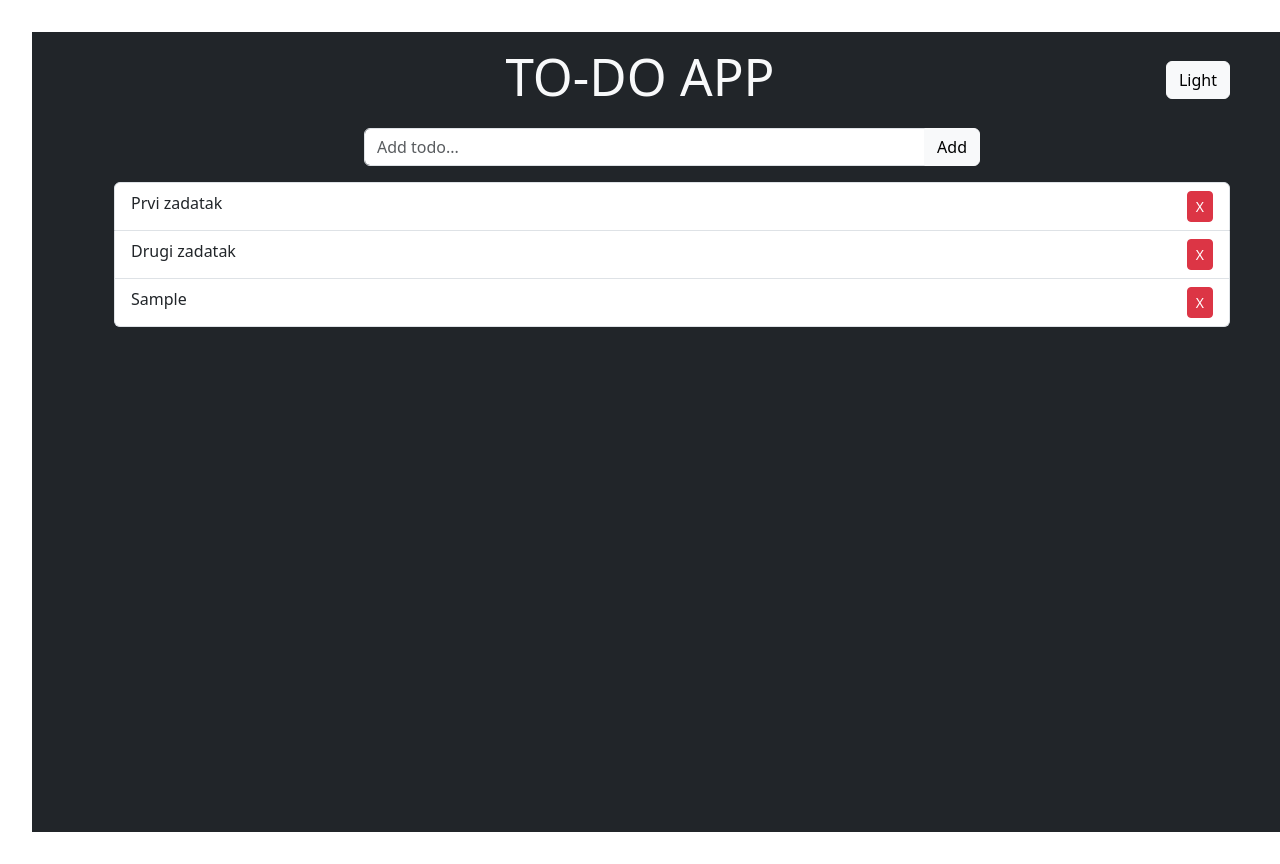
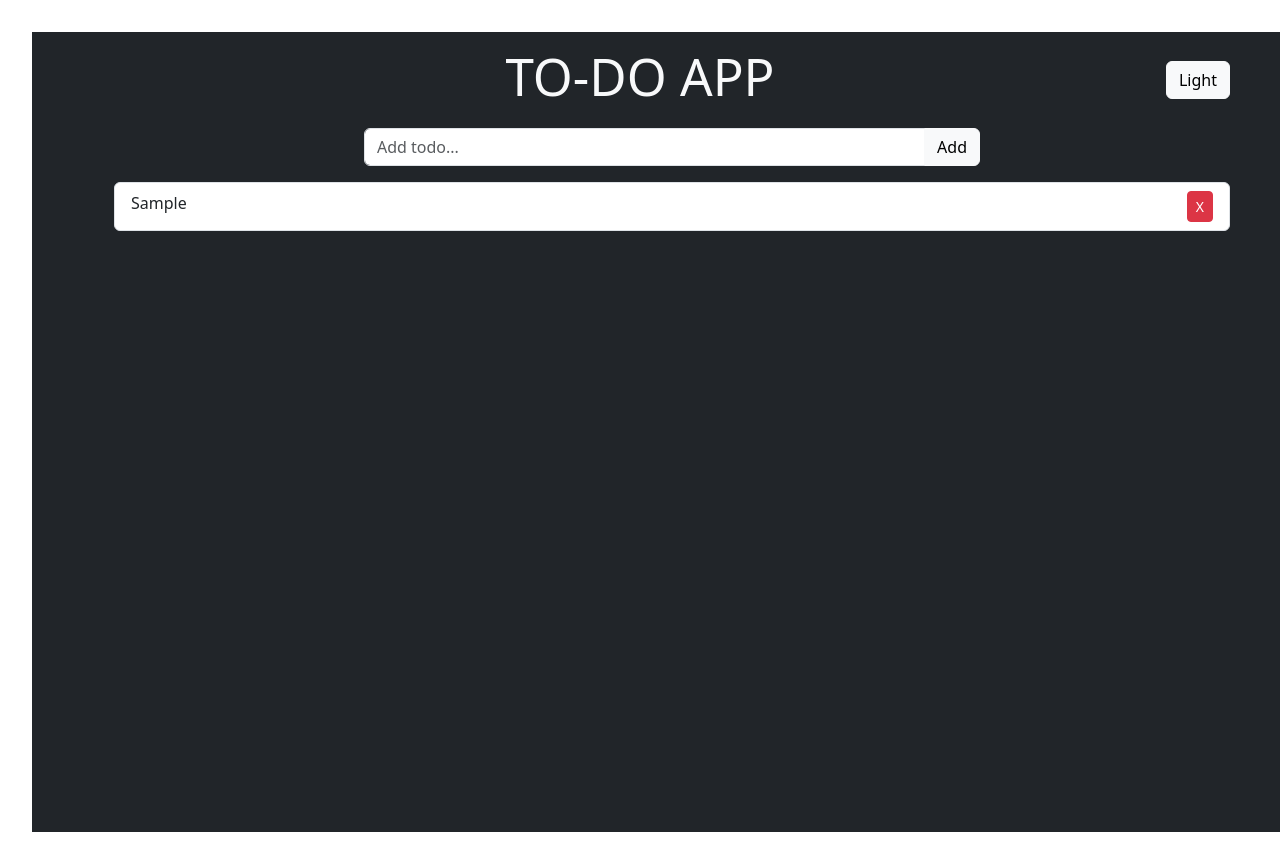
Before and after one commit to lazo2212/todo-app, a Vue app: page / in a window 1280 px wide. Both pictures are taken after typing "Sample" into the empty fields and a click on the button "Add". Shown: the top 864 px of the page. Built offline with nearby package versions, Linux system fonts and the light colour scheme; the HTML template or start-up script is replaced by a standard one.

Commit message:
added todoList component

```diff
--- a/src/App.vue
+++ b/src/App.vue
@@ -1,7 +1,8 @@
 <script setup>
-import { ref, reactive, onMounted } from 'vue';
+import { reactive, onMounted } from 'vue';
 import Header from './components/Header.vue';
 import TodoInputTask from './components/TodoInputTask.vue';
+import TodoList from './components/TodoList.vue';
 
 // *****  THEME LOGIC *****
 let colorTheme = reactive({
@@ -10,7 +11,10 @@ let colorTheme = reactive({
   btnClr: 'light',
 });
 
-onMounted(() => getTheme());
+onMounted(() => {
+  getTheme();
+  getTodos();
+});
 
 function getTheme() {
   let theme = JSON.parse(localStorage.getItem('colorTheme'));
@@ -29,17 +33,29 @@ function toggleTheme() {
   setTheme();
 }
 //  *****  TODO TASKS LOGIC  *****
-const todos = reactive([
-  { id: 1, text: 'Prvi zadatak' },
-  { id: 2, text: 'Drugi zadatak' },
-]);
+const todos = reactive([]);
+
+function getTodos() {
+  let newTodos = JSON.parse(localStorage.getItem('todos'));
+  Object.assign(todos, newTodos);
+}
+
+function setTodos() {
+  localStorage.setItem('todos', JSON.stringify(todos));
+}
 
 function addTodo(todoInputText) {
   if (todoInputText === '') {
     return;
   }
 
-  todos.push({ id: todos.length, text: todoInputText });
+  todos.push({ text: todoInputText });
+  setTodos();
+}
+
+function deleteTodo(index) {
+  todos.splice(index, 1);
+  setTodos();
 }
 </script>
 
@@ -49,22 +65,12 @@ function addTodo(todoInputText) {
     :class="`bg-${colorTheme.themeClr} text-${colorTheme.textClr}`"
   >
     <Header :color-theme="colorTheme" :toggle-theme="toggleTheme"></Header>
+
     <TodoInputTask
       :color-theme="colorTheme"
       :add-todo="addTodo"
     ></TodoInputTask>
 
-    <div class="container">
-      <ul class="list-group">
-        <li
-          class="list-group-item d-flex justify-content-between"
-          v-for="todo in todos"
-          :key="todo.id"
-        >
-          {{ todo.text }}
-          <button class="btn btn-sm btn-danger text-weight-bold">X</button>
-        </li>
-      </ul>
-    </div>
+    <TodoList :todos="todos" :delete-todo="deleteTodo"></TodoList>
   </div>
 </template>
--- a/src/components/TodoInputTask.vue
+++ b/src/components/TodoInputTask.vue
@@ -35,6 +35,11 @@ defineProps({
 </template>
 
 <style scoped>
+.form-control:focus {
+  border-color: #333;
+  box-shadow: inset 0 0 1px #333, 0 0 8px #333;
+}
+
 @media (min-width: 992px) {
   .container {
     width: 50vw;
--- /dev/null
+++ b/src/components/TodoList.vue
@@ -0,0 +1,28 @@
+<script setup>
+import { defineProps } from 'vue';
+
+defineProps({
+  todos: Array,
+  deleteTodo: Function,
+});
+</script>
+
+<template>
+  <div class="container">
+    <ul class="list-group">
+      <li
+        class="list-group-item d-flex justify-content-between"
+        v-for="(todo, index) in todos"
+        :key="index"
+      >
+        {{ todo.text }}
+        <button
+          class="btn btn-sm btn-danger text-weight-bold"
+          @click="deleteTodo(index)"
+        >
+          X
+        </button>
+      </li>
+    </ul>
+  </div>
+</template>
```
